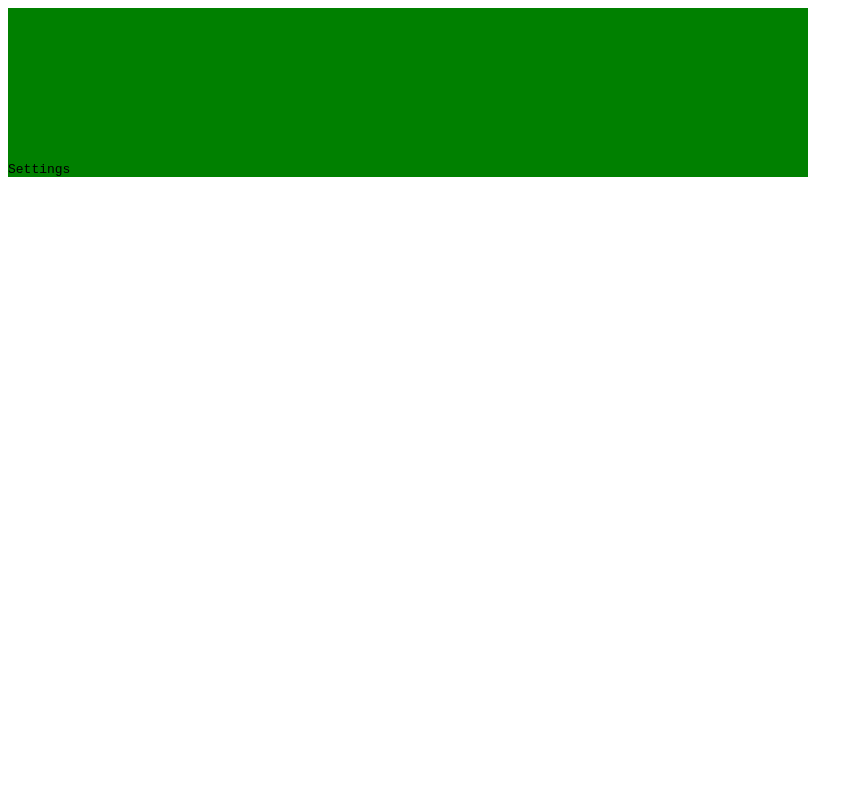
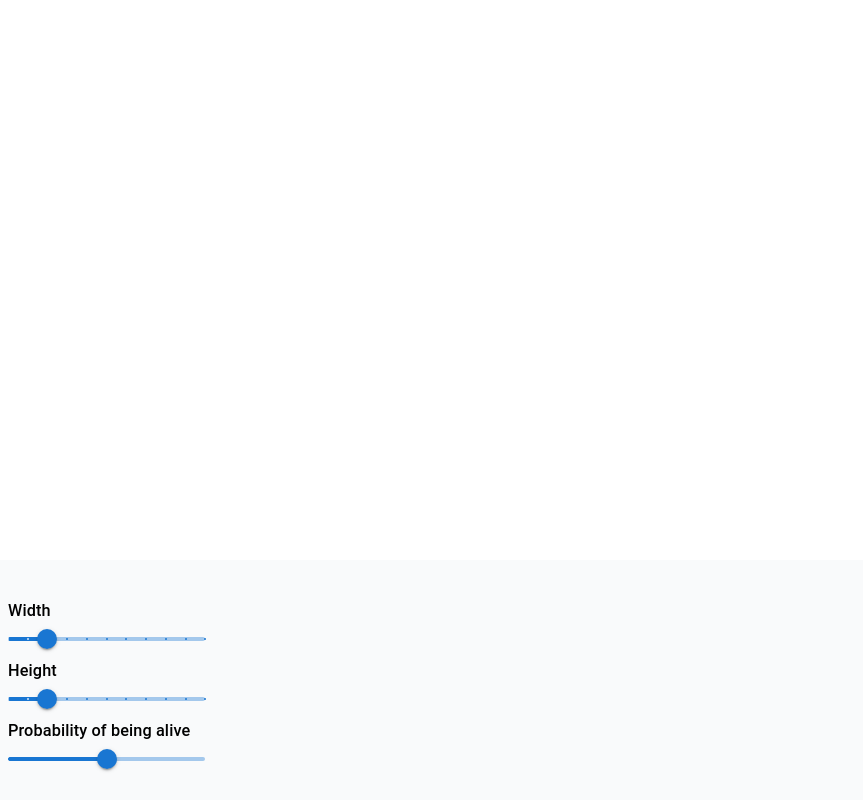
Before and after one commit to neuodev/game-of-life, a React (Vite) app: page / in a window 1280 px wide. Shown: the top 810 px of the page, without its empty margins (0-863 px from the left). Built offline with nearby package versions, Linux system fonts and the light colour scheme.

Commit message:
Add sliders for the width & height

```diff
--- a/src/App.tsx
+++ b/src/App.tsx
@@ -7,12 +7,16 @@ function App() {
   return (
     <Box
       sx={{
-        width: "100vh",
-        bgcolor: "green",
-        height: "100wh",
+        width: "100vw",
+        height: "100vh",
+        display: "flex",
+        alignItems: "center",
+        flexDirection: "column",
       }}
     >
-      <Canvas />
+      <Box sx={{ height: "100%", width: "100%" }}>
+        <Canvas />
+      </Box>
       <Settings />
     </Box>
   );
--- a/src/components/Canvas.tsx
+++ b/src/components/Canvas.tsx
@@ -1,3 +1,4 @@
+import { Box } from "@mui/material";
 import { invoke } from "@tauri-apps/api";
 import React, { useEffect, useRef } from "react";
 import { CELL_SIZE, drawCells, drawGrid } from "../utils/canvas";
@@ -52,9 +53,17 @@ const Canvas = () => {
   }
 
   return (
-    <div>
+    <Box
+      sx={{
+        width: "100%",
+        height: "100%",
+        display: "flex",
+        alignItems: "center",
+        justifyContent: "center",
+      }}
+    >
       <canvas ref={ref} />
-    </div>
+    </Box>
   );
 };
 
--- a/src/components/Settings.tsx
+++ b/src/components/Settings.tsx
@@ -1,15 +1,64 @@
+import { Box, Grid, Slider, Typography } from "@mui/material";
 import React from "react";
 
 /**
  * Settigns should control
- * 1. Width & height of the universe
- * 2. Probability of being a live
+ * 1. Width & height of the universe ☑️
+ * 2. Probability of being a live ☑️
  * 3. Reproduction speed
  * 4. Colors & images
  * 5. Pause & continue
  */
 const Settings = () => {
-  return <div>Settings</div>;
+  return (
+    <Grid
+      container
+      spacing={2}
+      sx={{
+        width: "100%",
+        backgroundColor: "#f9fafb",
+        minHeight: "240px",
+        alignContent: "center",
+      }}
+    >
+      <Grid item xs={2}>
+        <Box>
+          <Typography variant="h6">Width</Typography>
+          <Slider
+            aria-label="Temperature"
+            defaultValue={30}
+            valueLabelDisplay="auto"
+            step={10}
+            marks
+            min={10}
+            max={110}
+          />
+        </Box>
+        <Box>
+          <Typography variant="h6">Height</Typography>
+          <Slider
+            aria-label="Temperature"
+            defaultValue={30}
+            valueLabelDisplay="auto"
+            step={10}
+            marks
+            min={10}
+            max={110}
+          />
+        </Box>
+        <Box>
+          <Typography variant="h6">Probability of being alive</Typography>
+          <Slider
+            defaultValue={0.5}
+            valueLabelDisplay="auto"
+            step={0.01}
+            min={0}
+            max={1}
+          />
+        </Box>
+      </Grid>
+    </Grid>
+  );
 };
 
 export default Settings;
--- a/src/style.css
+++ b/src/style.css
@@ -1,5 +1,9 @@
 :root {
   font-family: monospace;
-  width: 100vh;
-  height: 100vw;
 }
+
+* {
+  box-sizing: border-box;
+  margin: 0px;
+  padding: 0px;
+}
```
